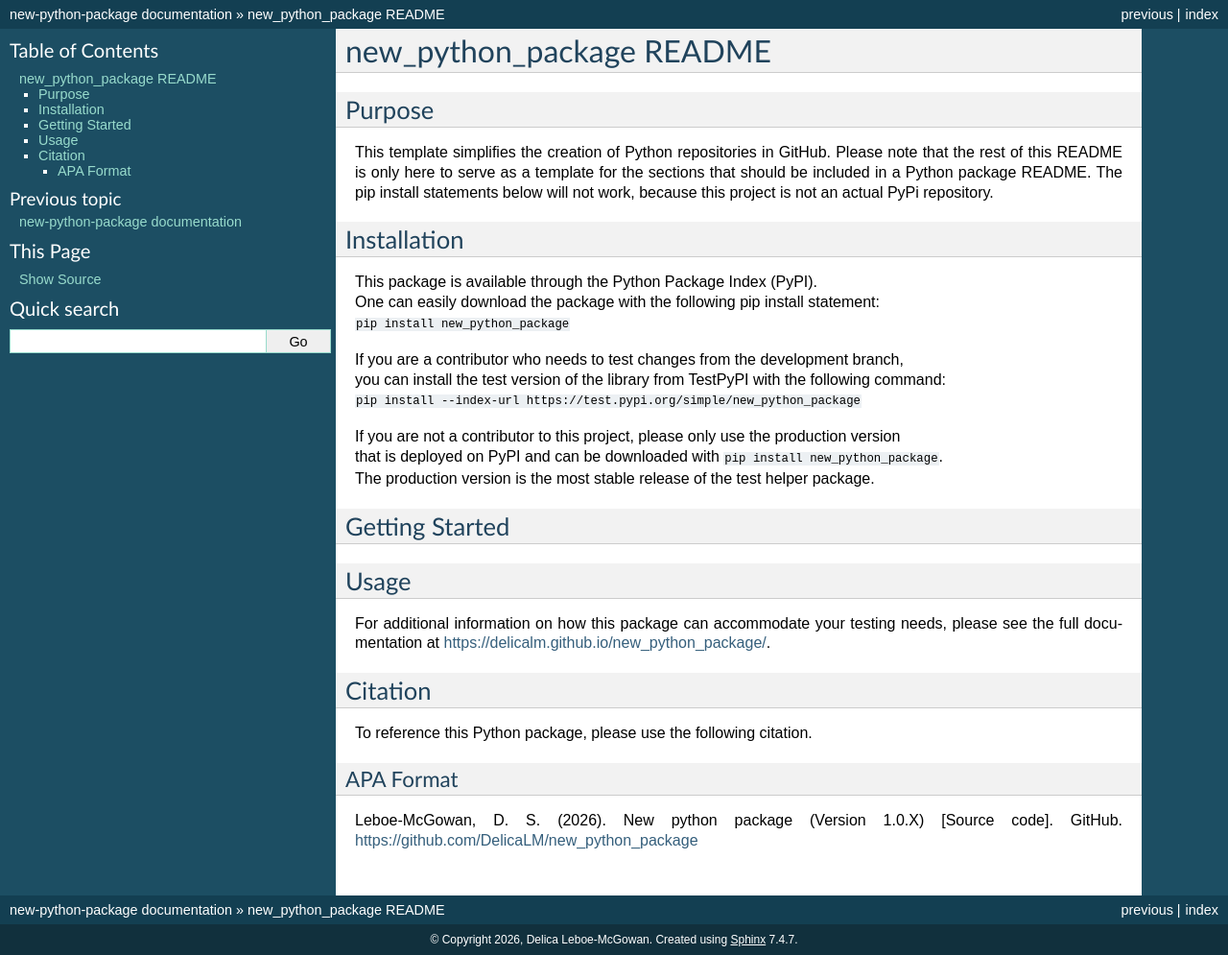
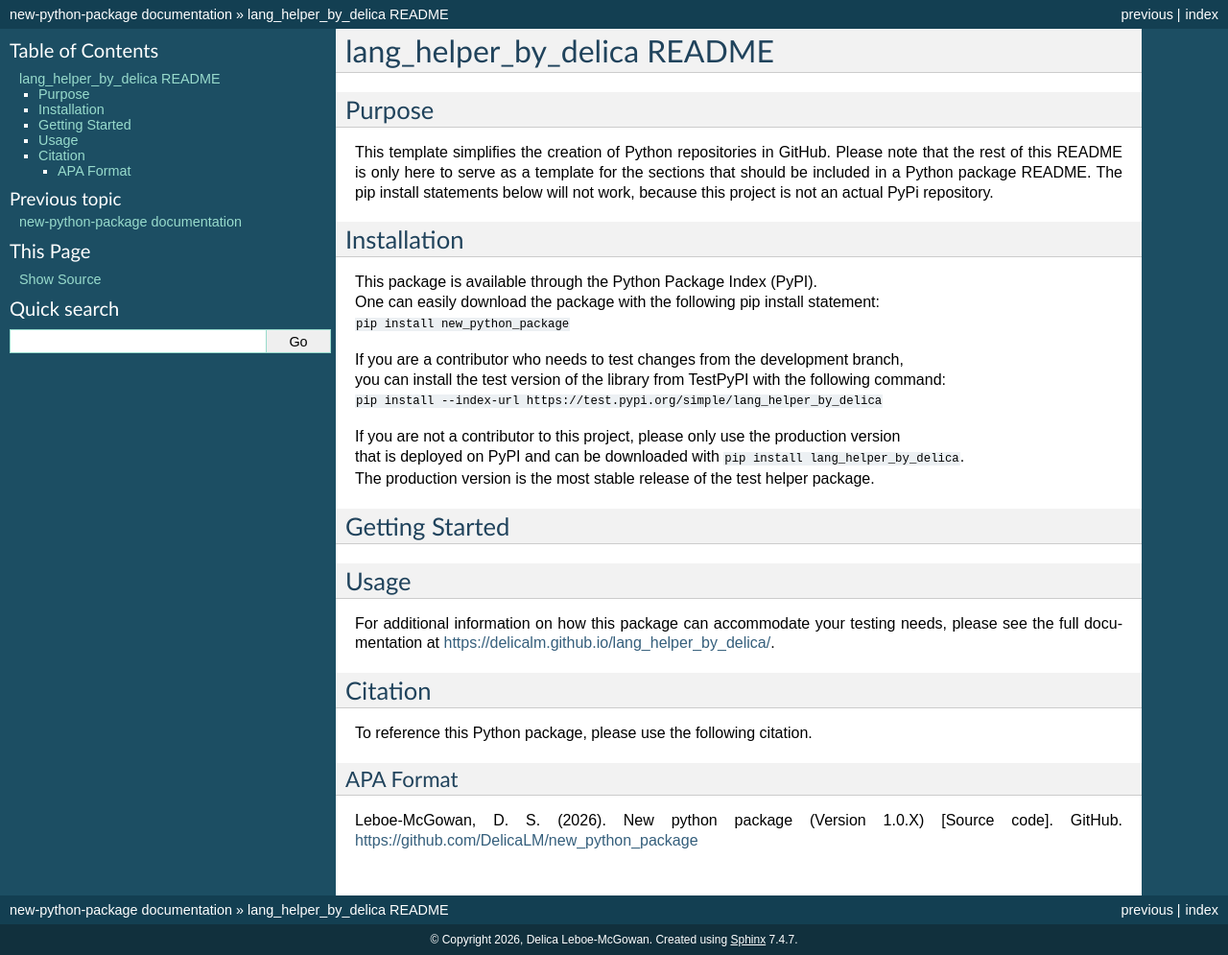
Before and after one commit to DelicaLM/lang_helper_by_delica, a Sphinx documentation site: the page built from doc/source/readme.md, in a window 1280 px wide. Shown: the whole page at 96% size. Built offline with Sphinx 7.4.7, drawn with Linux system fonts in a browser that asks for light colours; pages that are not in the unit, such as notebooks, are missing from menus.

Commit message:
Filling repository

```diff
--- a/README.md
+++ b/README.md
@@ -1,4 +1,4 @@
-# new_python_package README
+# lang_helper_by_delica README
 ## Purpose
 This template simplifies the creation of Python repositories in GitHub. Please note that the rest of this README is
 only here to serve as a template for the sections that should be included in a Python package README. The pip install
@@ -10,15 +10,15 @@ One can easily download the package with the following pip install statement:
 
 If you are a contributor who needs to test changes from the development branch,
 you can install the test version of the library from TestPyPI with the following command:
-`pip install --index-url https://test.pypi.org/simple/new_python_package`
+`pip install --index-url https://test.pypi.org/simple/lang_helper_by_delica`
 
 If you are not a contributor to this project, please only use the production version
-that is deployed on PyPI and can be downloaded with `pip install new_python_package`.
+that is deployed on PyPI and can be downloaded with `pip install lang_helper_by_delica`.
 The production version is the most stable release of the test helper package.
 ## Getting Started
 ## Usage
 For additional information on how this package can accommodate your testing needs, please see the full documentation at
-[https://delicalm.github.io/new_python_package/](https://delicalm.github.io/new_python_package/).
+[https://delicalm.github.io/lang_helper_by_delica/](https://delicalm.github.io/new_python_package/).
 ## Citation
 To reference this Python package, please use the following citation.
 ### APA Format
--- a/doc/source/conf.py
+++ b/doc/source/conf.py
@@ -12,7 +12,7 @@ version_num = ""
 
 curr_directory = os.path.dirname(os.path.abspath(__file__))
 project_directory = os.path.dirname(os.path.dirname(curr_directory))
-init_directory = os.path.join(project_directory, "new_python_package/")
+init_directory = os.path.join(project_directory, "lang_helper_by_delica/")
 init_path = os.path.join(init_directory, "__init__.py")
 
 try:
@@ -60,7 +60,7 @@ napoleon_google_docstring = False
 napoleon_numpy_docstring = True
 
 autodoc2_packages = [
-    "../../new_python_package/new_python_funcs.py",
+    "../../lang_helper_by_delica/new_python_funcs.py",
 "../../tests/test_new_python_funcs.py"
 ]
 #templates_path = ['_templates']
--- a/new_python_package/__init__.py
+++ b/lang_helper_by_delica/__init__.py
@@ -3,7 +3,7 @@ from importlib.metadata import version, PackageNotFoundError
 
 __version__ = "unknown"
 try:
-    __version__ = version("new_python_package")
+    __version__ = version("lang_helper_by_delica")
 except PackageNotFoundError:
     pass
 
--- a/setup.py
+++ b/setup.py
@@ -5,13 +5,13 @@ this_directory = Path(__file__).parent
 long_description = (this_directory / "README.md").read_text()
 
 setup(
-    name='new_python_package',
+    name='lang_helper_by_delica',
     use_scm_version=True,
     setup_requires=['setuptools_scm'],
     description="A template for Python repositories on GitHub.",
     author="Delica Leboe-McGowan",
     author_email="stormindustries22@outlook.com",
-    packages=['new_python_package'],
+    packages=['lang_helper_by_delica'],
     install_requires=[
 
     ],
```
Also changed, not shown: 1 other file.
